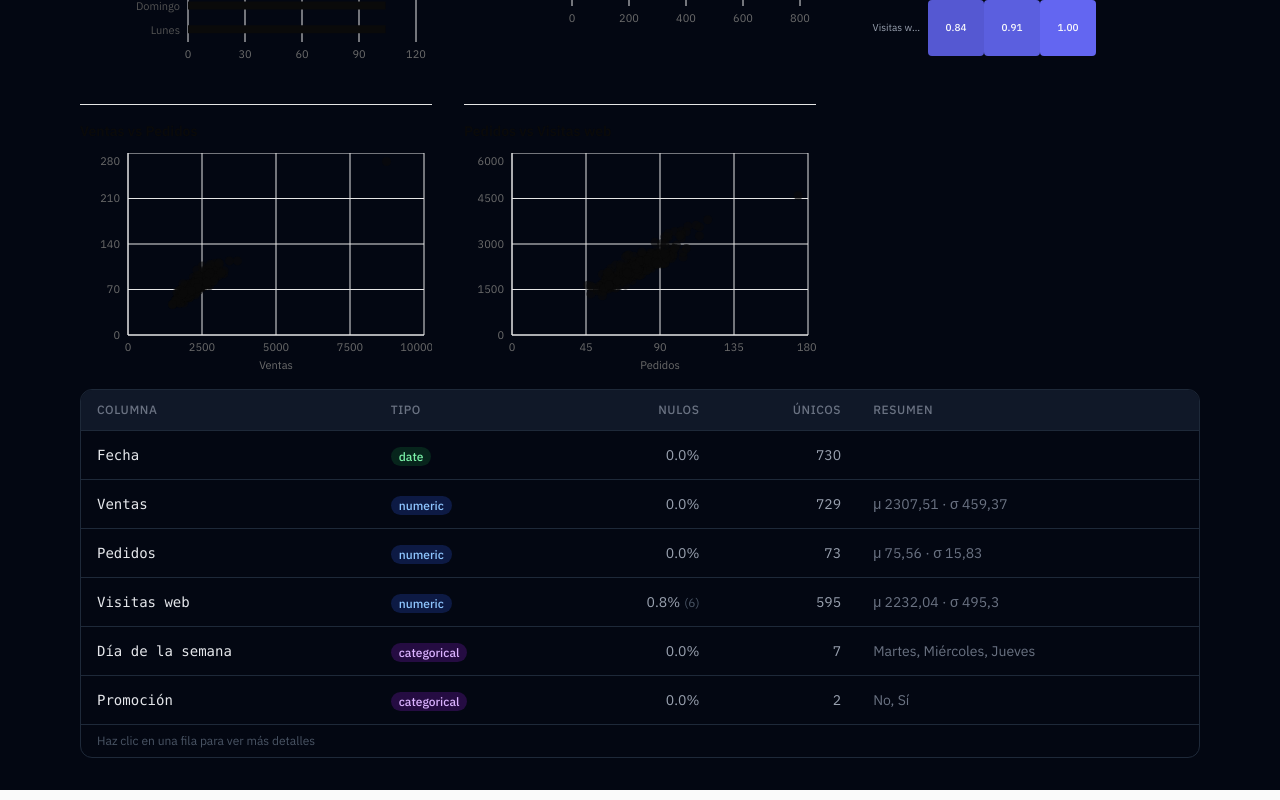
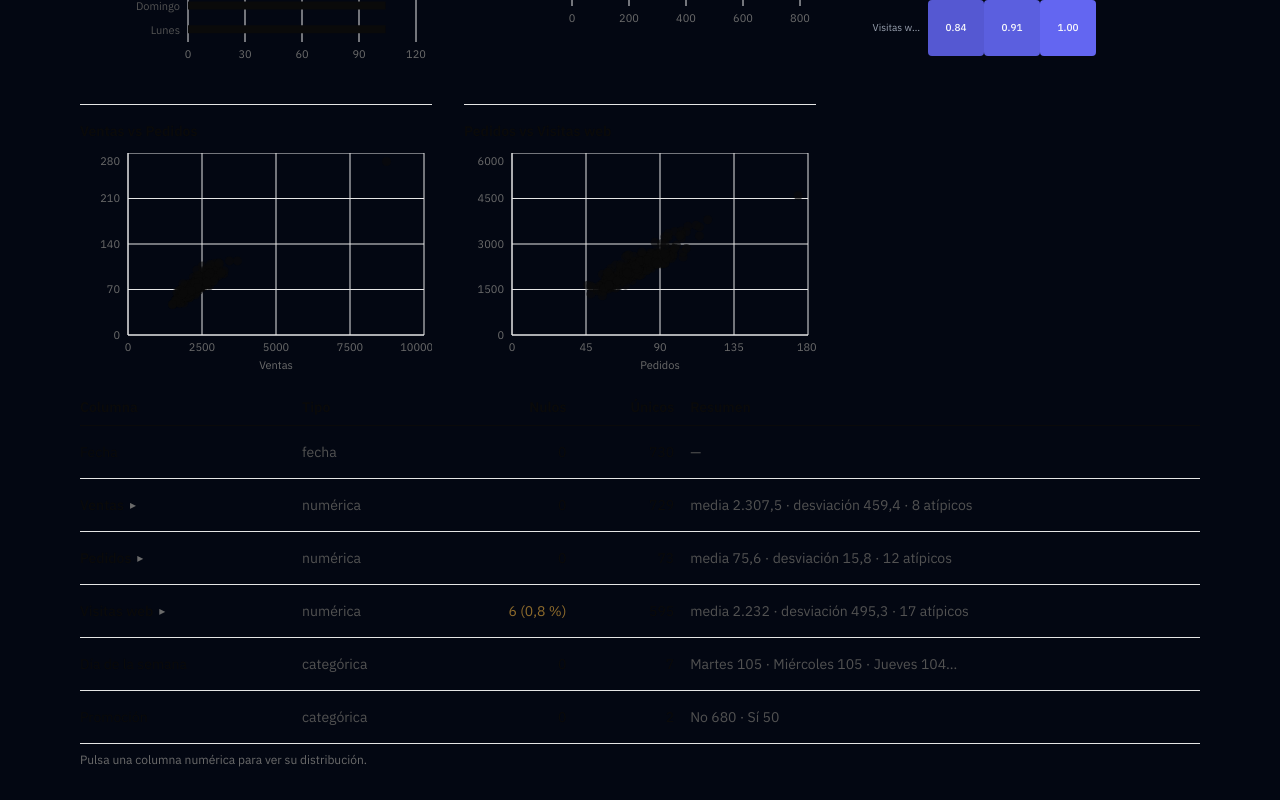
Before and after one commit to BorjaEscolanoMartin/DataInsightAI, a Next.js app in the folder apps/web/: page /demo in a window 1280 px wide. Shown: the part 3258-4058 px from the top of the page. Built offline with nearby package versions, Linux system fonts and the light colour scheme.

Commit message:
feat(web): extract the column table with keyboard-accessible rows

```diff
--- a/apps/web/src/app/demo/page.tsx
+++ b/apps/web/src/app/demo/page.tsx
@@ -61,7 +61,7 @@ export default function DemoPage() {
           ))}
         </div>
 
-        {/* A key per dataset resets the view's own state (open insight categories, rows). */}
+        {/* A key per dataset resets the view's own state (expanded column rows). */}
         <AnalysisView
           key={selected}
           filename={fixture.filename}
--- a/apps/web/src/components/analysis/AnalysisView.tsx
+++ b/apps/web/src/components/analysis/AnalysisView.tsx
@@ -1,91 +1,10 @@
 "use client"
 
-import { useState } from "react"
 import { ChartGrid } from "@/components/charts/ChartGrid"
 import { InsightsPanel } from "@/components/insights/InsightsPanel"
 import { PredictionsPanel } from "@/components/predictions/PredictionsPanel"
-import type { Analysis, ColumnProfile } from "@/types/api"
-
-const TYPE_COLORS: Record<string, string> = {
-  numeric: "bg-blue-900/40 text-blue-300",
-  categorical: "bg-purple-900/40 text-purple-300",
-  date: "bg-green-900/40 text-green-300",
-  text: "bg-yellow-900/40 text-yellow-300",
-  boolean: "bg-orange-900/40 text-orange-300",
-}
-
-function fmt(n: number | undefined, decimals = 2): string {
-  if (n === undefined || n === null) return "—"
-  return n.toLocaleString("es-ES", { maximumFractionDigits: decimals })
-}
-
-function ColumnRow({ col }: { col: ColumnProfile }) {
-  const [expanded, setExpanded] = useState(false)
-
-  return (
-    <>
-      <tr
-        className="cursor-pointer border-b border-gray-800 hover:bg-gray-800/50"
-        onClick={() => setExpanded((v) => !v)}
-      >
-        <td className="px-4 py-3 font-mono text-sm text-gray-200">{col.name}</td>
-        <td className="px-4 py-3">
-          <span className={`rounded-full px-2 py-0.5 text-xs font-medium ${TYPE_COLORS[col.type] ?? ""}`}>
-            {col.type}
-          </span>
-        </td>
-        <td className="px-4 py-3 text-right text-sm text-gray-400">
-          {col.null_pct.toFixed(1)}%
-          {col.null_count > 0 && (
-            <span className="ml-1 text-xs text-gray-600">({col.null_count})</span>
-          )}
-        </td>
-        <td className="px-4 py-3 text-right text-sm text-gray-400">{col.unique_count.toLocaleString()}</td>
-        <td className="px-4 py-3 text-sm text-gray-500">
-          {col.type === "numeric" && (
-            <span>
-              μ {fmt(col.mean)} · σ {fmt(col.std)}
-            </span>
-          )}
-          {(col.type === "categorical" || col.type === "boolean") &&
-            col.top_categories
-              ?.slice(0, 3)
-              .map((c) => c.value)
-              .join(", ")}
-        </td>
-      </tr>
-      {expanded && col.type === "numeric" && (
-        <tr className="border-b border-gray-800 bg-gray-900/50">
-          <td colSpan={5} className="px-8 py-3">
-            <div className="flex flex-wrap gap-6 text-xs text-gray-400">
-              <span>Min: <strong className="text-gray-200">{fmt(col.min_val)}</strong></span>
-              <span>P25: <strong className="text-gray-200">{fmt(col.p25)}</strong></span>
-              <span>P50: <strong className="text-gray-200">{fmt(col.p50)}</strong></span>
-              <span>P75: <strong className="text-gray-200">{fmt(col.p75)}</strong></span>
-              <span>Max: <strong className="text-gray-200">{fmt(col.max_val)}</strong></span>
-              {(col.outlier_count ?? 0) > 0 && (
-                <span className="text-amber-400">⚠ {col.outlier_count} outliers (IQR)</span>
-              )}
-            </div>
-          </td>
-        </tr>
-      )}
-      {expanded && col.top_categories && (
-        <tr className="border-b border-gray-800 bg-gray-900/50">
-          <td colSpan={5} className="px-8 py-3">
-            <div className="flex flex-wrap gap-2">
-              {col.top_categories.map((c) => (
-                <span key={c.value} className="rounded bg-gray-800 px-2 py-0.5 text-xs text-gray-300">
-                  {c.value} <span className="text-gray-500">({c.count})</span>
-                </span>
-              ))}
-            </div>
-          </td>
-        </tr>
-      )}
-    </>
-  )
-}
+import type { Analysis } from "@/types/api"
+import { ColumnTable } from "./ColumnTable"
 
 export interface AnalysisViewProps {
   filename: string
@@ -119,27 +38,7 @@ export function AnalysisView({ filename, sizeBytes, rowCount, columnCount, analy
         <ChartGrid charts={profile.charts} />
       )}
 
-      {profile && (
-        <div className="overflow-x-auto rounded-xl border border-gray-800">
-          <table className="w-full text-left">
-            <thead className="border-b border-gray-800 bg-gray-900">
-              <tr>
-                <th className="px-4 py-3 text-xs font-medium uppercase tracking-wider text-gray-500">Columna</th>
-                <th className="px-4 py-3 text-xs font-medium uppercase tracking-wider text-gray-500">Tipo</th>
-                <th className="px-4 py-3 text-right text-xs font-medium uppercase tracking-wider text-gray-500">Nulos</th>
-                <th className="px-4 py-3 text-right text-xs font-medium uppercase tracking-wider text-gray-500">Únicos</th>
-                <th className="px-4 py-3 text-xs font-medium uppercase tracking-wider text-gray-500">Resumen</th>
-              </tr>
-            </thead>
-            <tbody>
-              {profile.columns.map((col) => (
-                <ColumnRow key={col.name} col={col} />
-              ))}
-            </tbody>
-          </table>
-          <p className="px-4 py-2 text-xs text-gray-600">Haz clic en una fila para ver más detalles</p>
-        </div>
-      )}
+      {profile && <ColumnTable columns={profile.columns} />}
     </div>
   )
 }
--- /dev/null
+++ b/apps/web/src/components/analysis/ColumnTable.tsx
@@ -0,0 +1,116 @@
+"use client"
+
+import { useState } from "react"
+import { formatNumber } from "@/lib/format"
+import type { ColumnProfile } from "@/types/api"
+
+const TYPE_LABELS: Record<ColumnProfile["type"], string> = {
+  numeric: "numérica",
+  categorical: "categórica",
+  date: "fecha",
+  text: "texto",
+  boolean: "booleana",
+}
+
+function fmt(n: number | undefined, decimals: number): string {
+  return n === undefined || n === null ? "—" : formatNumber(n, decimals)
+}
+
+function summary(col: ColumnProfile): string {
+  if (col.type === "numeric") {
+    const parts = [`media ${fmt(col.mean, 1)}`, `desviación ${fmt(col.std, 1)}`]
+    if ((col.outlier_count ?? 0) > 0) parts.push(`${formatNumber(col.outlier_count!)} atípicos`)
+    return parts.join(" · ")
+  }
+  const top = col.top_categories ?? []
+  if (top.length === 0) return "—"
+  const shown = top.slice(0, 3).map((c) => `${c.value} ${formatNumber(c.count)}`).join(" · ")
+  return top.length > 3 ? `${shown}…` : shown
+}
+
+function ColumnRow({ col }: { col: ColumnProfile }) {
+  const [expanded, setExpanded] = useState(false)
+  // Only numeric columns have a distribution to show (S4).
+  const expandable = col.type === "numeric"
+
+  return (
+    <>
+      <tr className="border-b border-ln">
+        <td className="py-1 pr-4 align-middle">
+          {expandable ? (
+            <button
+              type="button"
+              aria-expanded={expanded}
+              onClick={() => setExpanded((v) => !v)}
+              className="flex min-h-11 items-center gap-1.5 text-left font-medium text-fg hover:text-au"
+            >
+              {col.name}
+              <span aria-hidden="true" className="text-xs text-f3">
+                {expanded ? "▾" : "▸"}
+              </span>
+            </button>
+          ) : (
+            <span className="flex min-h-11 items-center text-fg">{col.name}</span>
+          )}
+        </td>
+        <td className="py-1 pr-4 text-f2">{TYPE_LABELS[col.type] ?? col.type}</td>
+        <td className="py-1 pr-4 text-right tabular-nums">
+          {col.null_count > 0 ? (
+            <span className="text-au">
+              {formatNumber(col.null_count)} ({formatNumber(col.null_pct, 1)} %)
+            </span>
+          ) : (
+            "0"
+          )}
+        </td>
+        <td className="py-1 pr-4 text-right tabular-nums">{formatNumber(col.unique_count)}</td>
+        <td className="py-1 text-f2">{summary(col)}</td>
+      </tr>
+      {expanded && expandable && (
+        <tr className="border-b border-ln bg-s2">
+          <td colSpan={5} className="px-3 py-2">
+            <dl className="flex flex-wrap gap-x-6 gap-y-1 text-sm">
+              {[
+                ["Mín.", col.min_val],
+                ["P25", col.p25],
+                ["Mediana", col.p50],
+                ["P75", col.p75],
+                ["Máx.", col.max_val],
+              ].map(([label, value]) => (
+                <div key={label as string} className="flex gap-2">
+                  <dt className="text-f3">{label}</dt>
+                  <dd className="font-medium tabular-nums text-fg">{fmt(value as number | undefined, 2)}</dd>
+                </div>
+              ))}
+            </dl>
+          </td>
+        </tr>
+      )}
+    </>
+  )
+}
+
+/** Every profiled column; numeric rows expand to their five-number summary. */
+export function ColumnTable({ columns }: { columns: ColumnProfile[] }) {
+  return (
+    <div className="overflow-x-auto">
+      <table className="w-full text-left text-sm">
+        <thead className="border-b border-fg">
+          <tr>
+            <th className="py-2 pr-4 font-semibold">Columna</th>
+            <th className="py-2 pr-4 font-semibold">Tipo</th>
+            <th className="py-2 pr-4 text-right font-semibold">Nulos</th>
+            <th className="py-2 pr-4 text-right font-semibold">Únicos</th>
+            <th className="py-2 font-semibold">Resumen</th>
+          </tr>
+        </thead>
+        <tbody>
+          {columns.map((col) => (
+            <ColumnRow key={col.name} col={col} />
+          ))}
+        </tbody>
+      </table>
+      <p className="mt-2 text-xs text-f3">Pulsa una columna numérica para ver su distribución.</p>
+    </div>
+  )
+}
--- /dev/null
+++ b/apps/web/src/lib/format.ts
@@ -0,0 +1,7 @@
+/** Spanish number format for the UI: thousands dot (also for four digits), decimal comma and a
+ *  real minus sign. */
+export function formatNumber(n: number, maximumFractionDigits = 2, minimumFractionDigits = 0): string {
+  return n
+    .toLocaleString("es-ES", { maximumFractionDigits, minimumFractionDigits, useGrouping: "always" })
+    .replace("-", "−")
+}
```
Also changed, not shown: 2 other files (tests, documents, lock files or other folders).
